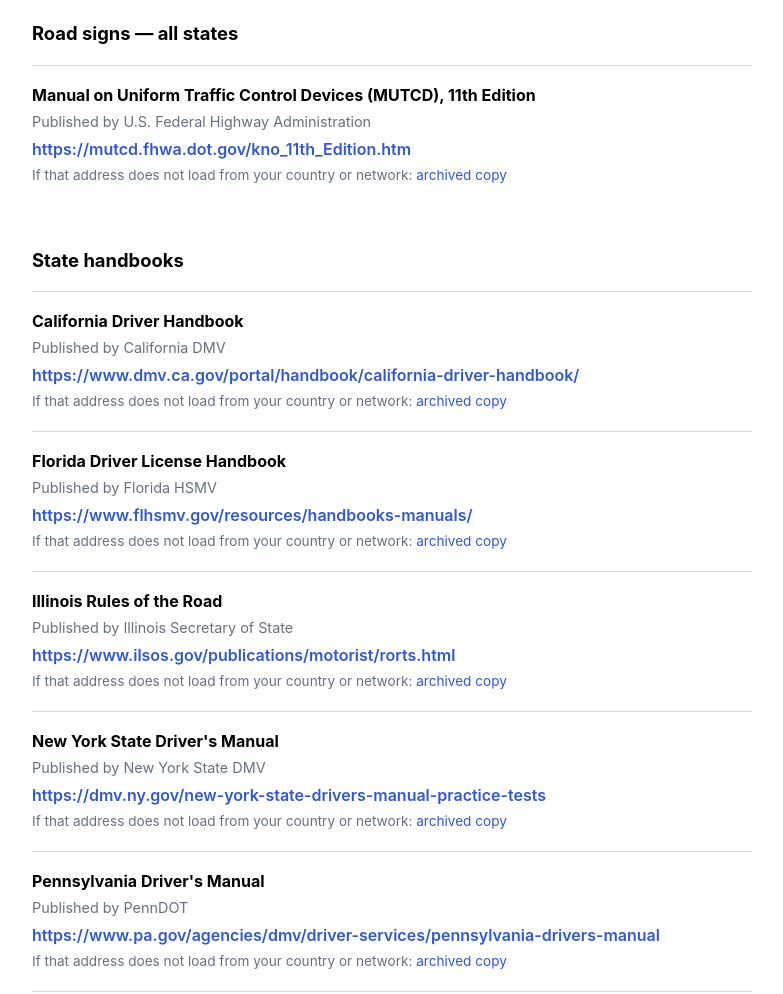
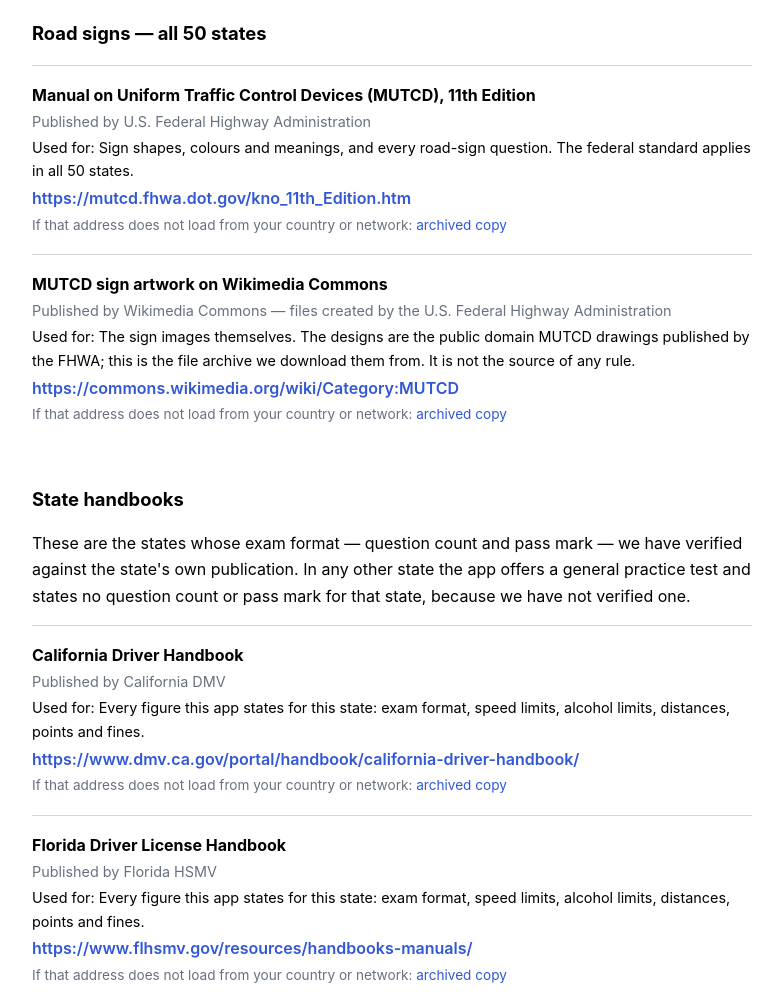
Before and after one commit to hamzacakmakk/dmv-legal, a plain HTML site: page sources.html in a window 1280 px wide. Shown: the part 480-1474 px from the top of the page, without its empty margins (248-1031 px from the left). Drawn offline with Linux system fonts and the light colour scheme.

Commit message:
Kaynak sayfasi: levha gorsellerinin kaynagi eklendi
Play, listelemeyi "birden fazla bilgi kaynagi kullanildigi anlasiliyor ancak
bunlarin tamami listelenmiyor" gerekcesiyle reddetti. Dogruydu: uygulama 84
levha SVG'sini Wikimedia Commons'tan indiriyor ve sayfa yalnizca yedi resmi
belgeyi sayiyordu.

- Wikimedia Commons kaydi eklendi (yalnizca gorsel kaynagi; kural kaynagi
  degil, satirinda oyle yaziyor).
- Her kaynagin yaninda "Used for:" satiri var; liste artik neyin nereden
  geldigini gosteriyor.
- Eyalet basligi altinda, alti eyaletin sinav formatinin dogrulandigi ve
  digerlerinde gecme notu belirtilmedigi yaziyor.
- Listenin altinda "hepsi bu, baska kaynak yok" ifadesi.

dmv-practice-test deposunda `npm run build:sources-page` ile uretildi.

```diff
--- a/sources.html
+++ b/sources.html
@@ -16,8 +16,9 @@
   a:hover { text-decoration: underline; }
   ul { padding-left: 0; list-style: none; margin-top: 16px; }
   li { border-top: 1px solid rgba(127,127,127,.3); padding: 16px 0; margin-bottom: 0; }
-  .owner, .url, .archive { margin: 2px 0; }
+  .owner, .url, .archive, .used { margin: 2px 0; }
   .owner { color: #687080; font-size: .9rem; }
+  .used { font-size: .9rem; }
   .url a { word-break: break-all; }
   .archive { color: #687080; font-size: .85rem; }
   .archive a { font-weight: 400; }
@@ -41,22 +42,35 @@
 outside the United States, so a link may fail to load on your network even though the page is live; an archived
 copy is listed underneath for that case. The agency's own page is always the authority.</p>
 
-<h2>Road signs — all states</h2>
+<h2>Road signs — all 50 states</h2>
 <ul>
       <li>
         <h3>Manual on Uniform Traffic Control Devices (MUTCD), 11th Edition</h3>
         <p class="owner">Published by U.S. Federal Highway Administration</p>
+        <p class="used">Used for: Sign shapes, colours and meanings, and every road-sign question. The federal standard applies in all 50 states.</p>
         <p class="url"><a href="https://mutcd.fhwa.dot.gov/kno_11th_Edition.htm">https://mutcd.fhwa.dot.gov/kno_11th_Edition.htm</a></p>
         <p class="archive">If that address does not load from your country or network:
           <a href="https://web.archive.org/web/2/https://mutcd.fhwa.dot.gov/kno_11th_Edition.htm">archived copy</a></p>
       </li>
+      <li>
+        <h3>MUTCD sign artwork on Wikimedia Commons</h3>
+        <p class="owner">Published by Wikimedia Commons — files created by the U.S. Federal Highway Administration</p>
+        <p class="used">Used for: The sign images themselves. The designs are the public domain MUTCD drawings published by the FHWA; this is the file archive we download them from. It is not the source of any rule.</p>
+        <p class="url"><a href="https://commons.wikimedia.org/wiki/Category:MUTCD">https://commons.wikimedia.org/wiki/Category:MUTCD</a></p>
+        <p class="archive">If that address does not load from your country or network:
+          <a href="https://web.archive.org/web/2/https://commons.wikimedia.org/wiki/Category:MUTCD">archived copy</a></p>
+      </li>
 </ul>
 
 <h2>State handbooks</h2>
+<p>These are the states whose exam format — question count and pass mark — we have verified against
+the state's own publication. In any other state the app offers a general practice test and states no
+question count or pass mark for that state, because we have not verified one.</p>
 <ul>
       <li>
         <h3>California Driver Handbook</h3>
         <p class="owner">Published by California DMV</p>
+        <p class="used">Used for: Every figure this app states for this state: exam format, speed limits, alcohol limits, distances, points and fines.</p>
         <p class="url"><a href="https://www.dmv.ca.gov/portal/handbook/california-driver-handbook/">https://www.dmv.ca.gov/portal/handbook/california-driver-handbook/</a></p>
         <p class="archive">If that address does not load from your country or network:
           <a href="https://web.archive.org/web/2/https://www.dmv.ca.gov/portal/handbook/california-driver-handbook/">archived copy</a></p>
@@ -64,6 +78,7 @@ copy is listed underneath for that case. The agency's own page is always the aut
       <li>
         <h3>Florida Driver License Handbook</h3>
         <p class="owner">Published by Florida HSMV</p>
+        <p class="used">Used for: Every figure this app states for this state: exam format, speed limits, alcohol limits, distances, points and fines.</p>
         <p class="url"><a href="https://www.flhsmv.gov/resources/handbooks-manuals/">https://www.flhsmv.gov/resources/handbooks-manuals/</a></p>
         <p class="archive">If that address does not load from your country or network:
           <a href="https://web.archive.org/web/2/https://www.flhsmv.gov/resources/handbooks-manuals/">archived copy</a></p>
@@ -71,6 +86,7 @@ copy is listed underneath for that case. The agency's own page is always the aut
       <li>
         <h3>Illinois Rules of the Road</h3>
         <p class="owner">Published by Illinois Secretary of State</p>
+        <p class="used">Used for: Every figure this app states for this state: exam format, speed limits, alcohol limits, distances, points and fines.</p>
         <p class="url"><a href="https://www.ilsos.gov/publications/motorist/rorts.html">https://www.ilsos.gov/publications/motorist/rorts.html</a></p>
         <p class="archive">If that address does not load from your country or network:
           <a href="https://web.archive.org/web/2/https://www.ilsos.gov/publications/motorist/rorts.html">archived copy</a></p>
@@ -78,6 +94,7 @@ copy is listed underneath for that case. The agency's own page is always the aut
       <li>
         <h3>New York State Driver's Manual</h3>
         <p class="owner">Published by New York State DMV</p>
+        <p class="used">Used for: Every figure this app states for this state: exam format, speed limits, alcohol limits, distances, points and fines.</p>
         <p class="url"><a href="https://dmv.ny.gov/new-york-state-drivers-manual-practice-tests">https://dmv.ny.gov/new-york-state-drivers-manual-practice-tests</a></p>
         <p class="archive">If that address does not load from your country or network:
           <a href="https://web.archive.org/web/2/https://dmv.ny.gov/new-york-state-drivers-manual-practice-tests">archived copy</a></p>
@@ -85,6 +102,7 @@ copy is listed underneath for that case. The agency's own page is always the aut
       <li>
         <h3>Pennsylvania Driver's Manual</h3>
         <p class="owner">Published by PennDOT</p>
+        <p class="used">Used for: Every figure this app states for this state: exam format, speed limits, alcohol limits, distances, points and fines.</p>
         <p class="url"><a href="https://www.pa.gov/agencies/dmv/driver-services/pennsylvania-drivers-manual">https://www.pa.gov/agencies/dmv/driver-services/pennsylvania-drivers-manual</a></p>
         <p class="archive">If that address does not load from your country or network:
           <a href="https://web.archive.org/web/2/https://www.pa.gov/agencies/dmv/driver-services/pennsylvania-drivers-manual">archived copy</a></p>
@@ -92,12 +110,20 @@ copy is listed underneath for that case. The agency's own page is always the aut
       <li>
         <h3>Texas Driver Handbook</h3>
         <p class="owner">Published by Texas Department of Public Safety</p>
+        <p class="used">Used for: Every figure this app states for this state: exam format, speed limits, alcohol limits, distances, points and fines.</p>
         <p class="url"><a href="https://www.dps.texas.gov/internetforms/Forms/DL-7.pdf">https://www.dps.texas.gov/internetforms/Forms/DL-7.pdf</a></p>
         <p class="archive">If that address does not load from your country or network:
           <a href="https://web.archive.org/web/2/https://www.dps.texas.gov/internetforms/Forms/DL-7.pdf">archived copy</a></p>
       </li>
 </ul>
 
+<div class="note">
+  <strong>That is the complete list.</strong>
+  The app draws on no other source of information — no other app, no website, no summary, no
+  privately compiled question bank. Every question in the app links to the document above that its
+  answer comes from, and the same list is in the app under Settings &rsaquo; Official sources.
+</div>
+
 <p class="footer"><a href="./index.html">Home</a> · <a href="./support.html">Support</a> · <a href="./privacy.html">Privacy policy</a> · <a href="./terms.html">Terms of use</a></p>
 </body>
 </html>
```
